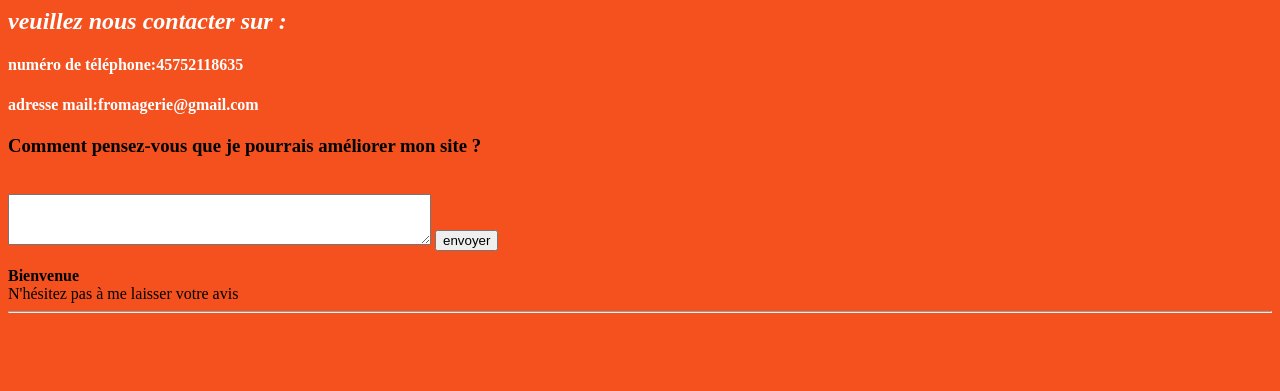
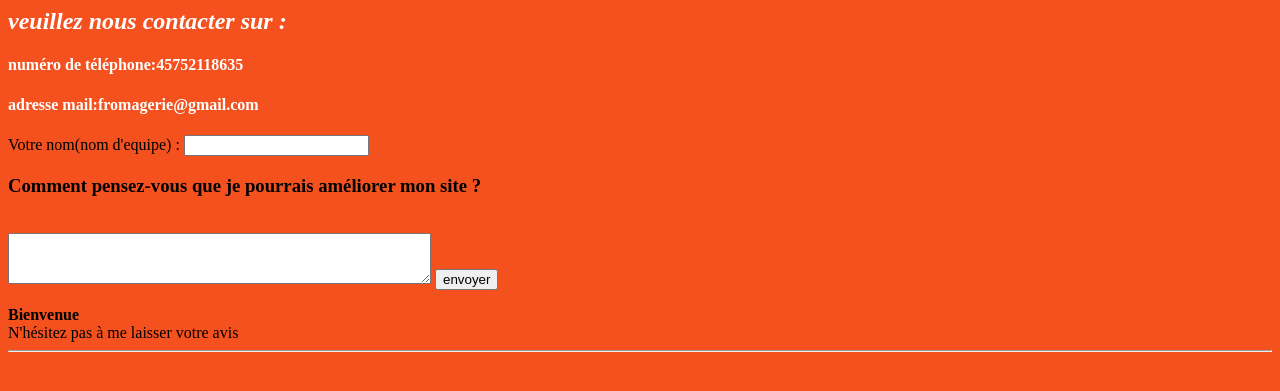
Before and after one commit to bordem/S6project, a PHP site: page /noscontact.php in a window 1280 px wide. Shown: the top 391 px of the page. Run offline with PHP 8.4, Linux system fonts and the light colour scheme.

Commit message:
New update

```diff
--- a/noscontact.php
+++ b/noscontact.php
@@ -3,8 +3,10 @@
 <p><I><font color="white"><h2>veuillez nous contacter sur :</h2></font></p></I>
 <p><font color="white"><h4>numéro de téléphone:45752118635</h4></font></p>
 <p><font color="white"><h4> adresse mail:fromagerie@gmail.com</h4></font></p>
-<form method="get" action="envoyer.php">
+<form method="post" action="envoyer.php">
 <p>
+ <label for="nom">Votre nom(nom d'equipe) :</label>
+ <input type="text" name="nom" id="nom" />
  <label for="msg"><h3>Comment pensez-vous que je pourrais améliorer mon site ?</h3></label><br />
  <textarea name="msg" id="msg" rows="3" cols="50"></textarea>
  <input type="submit" value="envoyer" />
```
